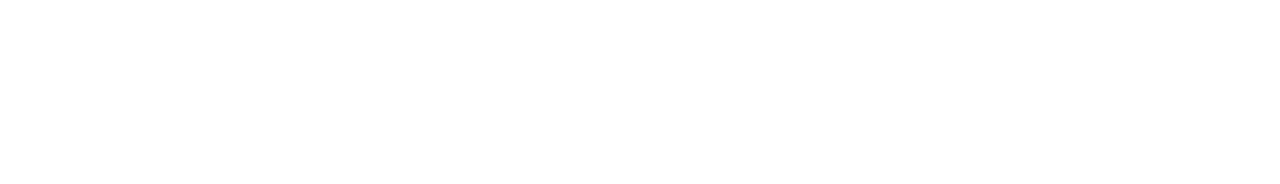
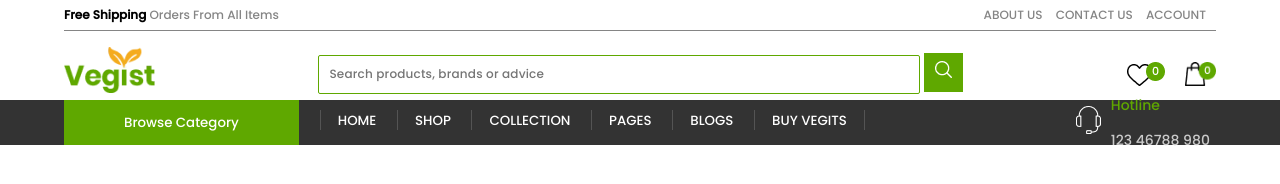
Before and after one commit to AnnaKolomiietss/vegist, a plain HTML site: page login/index.html in a window 1280 px wide. Drawn offline with Linux system fonts and the light colour scheme.

Commit message:
initial commit

```diff
--- a/login/index.html
+++ b/login/index.html
@@ -3,8 +3,67 @@
 <head>
     <meta charset="UTF-8">
     <title>Title</title>
+    <link href="style.css" rel="stylesheet">
 </head>
 <body>
+<div class="header">
+    <div class="header-top">
+        <div>
+            <span><b>Free Shipping</b> Orders From All Items</span>
+        </div>
+        <div class="header-top-links">
+            <a href="" >ABOUT US</a>
+            <a href="" >CONTACT US</a>
+            <a href="" >ACCOUNT</a>
+        </div>
+    </div>
+    <div class="header-middle">
+        <div class="header-logo">
+            <img src="../images/logo.png">
+        </div>
+        <div class="header-search">
+            <input type="search" placeholder="Search products, brands or advice">
+            <button type="button" class="header-search-button">
+                <img src="../images/magnifiying-glass.png">
+            </button>
+        </div>
+        <div class="header-actions">
+            <img src="../images/fav.png">
+            <img src="../images/bucket.png">
+        </div>
+    </div>
+    <div class="header-bottom">
+        <div class="header-bottom-inner">
+            <div class="header-bottom-browse-category">
+                <button>Browse Category</button>
+            </div>
+            <div class="header-bottom-menu">
+                <div class = 'vr'></div>
+                <button>HOME</button>
+                <div class = 'vr'></div>
+                <button>SHOP</button>
+                <div class = 'vr'></div>
+                <button>COLLECTION</button>
+                <div class = 'vr'></div>
+                <button>PAGES</button>
+                <div class = 'vr'></div>
+                <button>BLOGS</button>
+                <div class = 'vr'></div>
+                <button>BUY VEGITS</button>
+                <div class = 'vr'></div>
+            </div>
+            <div class="header-bottom-hotline">
+                <div>
+                    <img src="../images/headphones.png">
+                </div>
+                <div class="header-bottom-hotline-number">
+                    <p class="hotline">Hotline</p>
+                    <p class="number">123 46788 980</p>
+                </div>
+            </div>
+        </div>
+    </div>
+</div>
 
 </body>
 </html>
--- a/login/style.css
+++ b/login/style.css
@@ -0,0 +1,125 @@
+@import url('https://fonts.googleapis.com/css2?family=Poppins:wght@100;500&display=swap');
+
+*{
+    font-family: 'Poppins', sans-serif;
+    box-sizing: border-box;
+}
+
+body{
+    padding: 0;
+    margin: 0;
+}
+
+.header-top{
+    display: flex;
+    justify-content: space-between;
+    width: 90vw;
+    margin: auto;
+    padding-bottom: 6px;
+    border-bottom: #858585 solid 1.2px;
+    color: #858585;
+    font-size: 12px;
+    margin-top: 6px;
+}
+.header-top b{
+    color: black;
+}
+.header-top-links a{
+    text-decoration: none;
+    margin-right: 10px;
+    font-size: 12px;
+    color: #858585;
+    font-weight: 500;
+}
+
+.header-middle{
+    display: flex;
+    justify-content: space-between;
+    width: 90vw;
+    margin: auto;
+    padding-top: 16px;
+    align-items: center;
+}
+
+.header-search input{
+    width: 47vw;
+    border: #5FA800 solid 1px;
+    height: 39px;
+    border-radius: 2px;
+    font-size: 12px;
+    color: #9E9E9E;
+    letter-spacing: 0.19px;
+    padding-left: 10px;
+}
+.header-search-button{
+    background-color: #5FA800;
+    border: none;
+    height: 39px;
+    width: 39px;
+    margin-left: 0;
+}
+
+.header-actions{
+    display: flex;
+    justify-content: space-between;
+    gap: 20px;
+}
+.header-actions img{
+    height: 24px;
+}
+
+.header-bottom-inner{
+    display: flex;
+    justify-content: flex-start;
+    color: white;
+    font-size: 14px;
+    height: 45px;
+    width: 90vw;
+    margin: auto;
+    gap: 20px;
+}
+
+.header-bottom{
+    background-color: #333333;
+}
+
+.header-bottom-browse-category button{
+    background-color: #5FA800;
+    padding: 11px 60px;
+    height: 100%;
+    border: none;
+    color: white;
+}
+.header-bottom-menu button{
+    background-color: transparent;
+    padding: 11px 16px;
+    border: none;
+    color: white;
+}
+
+.vr {
+    display: inline;
+    height: 20px;
+    margin: 1px;
+    border-left: 1px solid #545454;
+}
+
+.header-bottom-hotline{
+    display: flex;
+    align-items: center;
+    margin-left: 190px;
+    gap: 10px;
+}
+
+.header-bottom-hotline-number{
+
+
+}
+
+.number{
+    color: #CACACA;
+}
+
+.hotline{
+    color: #5FA800;
+}
```
Also changed, not shown: images/bucket.png (added), images/fav.png (added), images/headphones.png (added), images/logo.png (added), images/magnifiying-glass.png (added).
